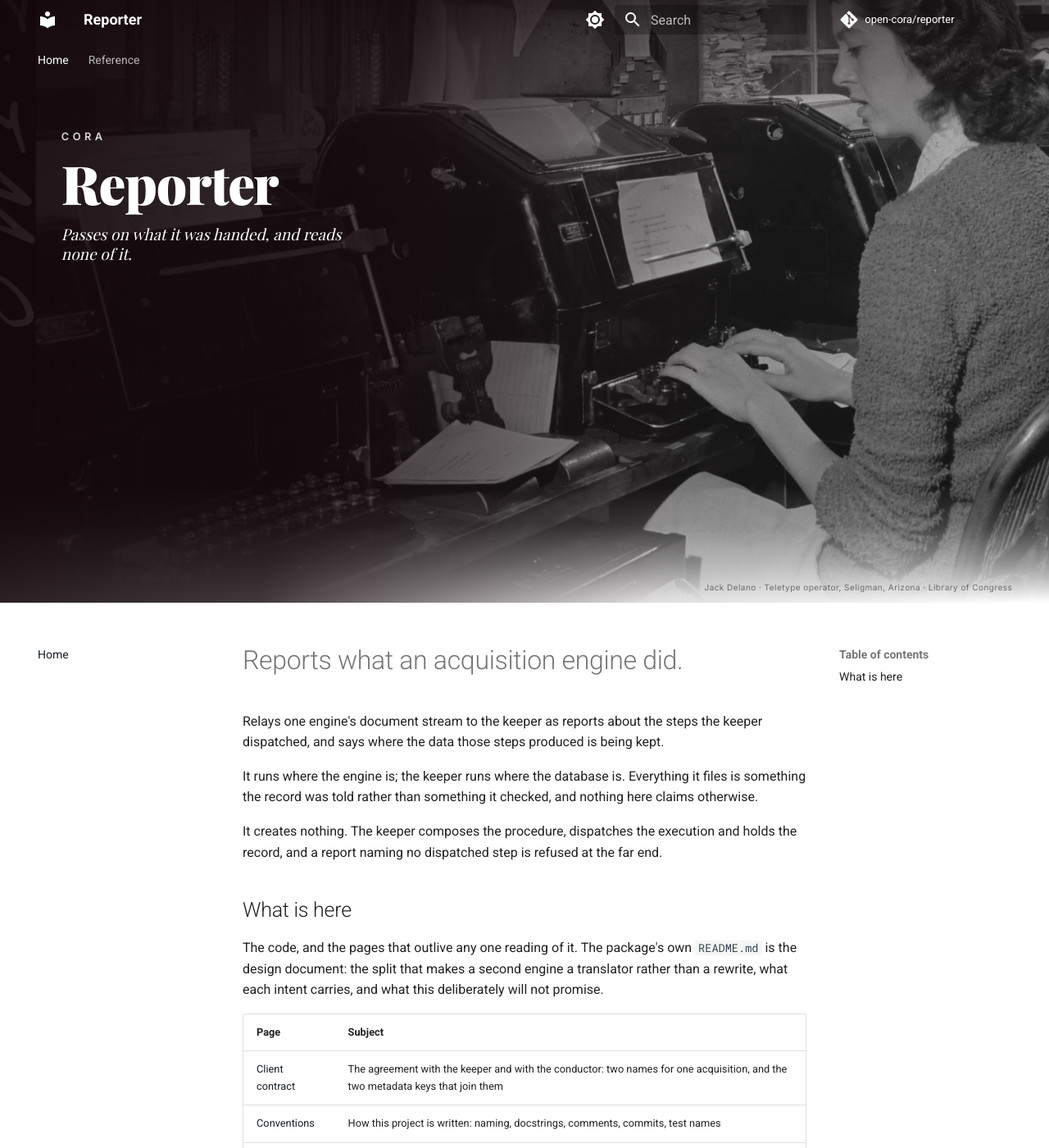
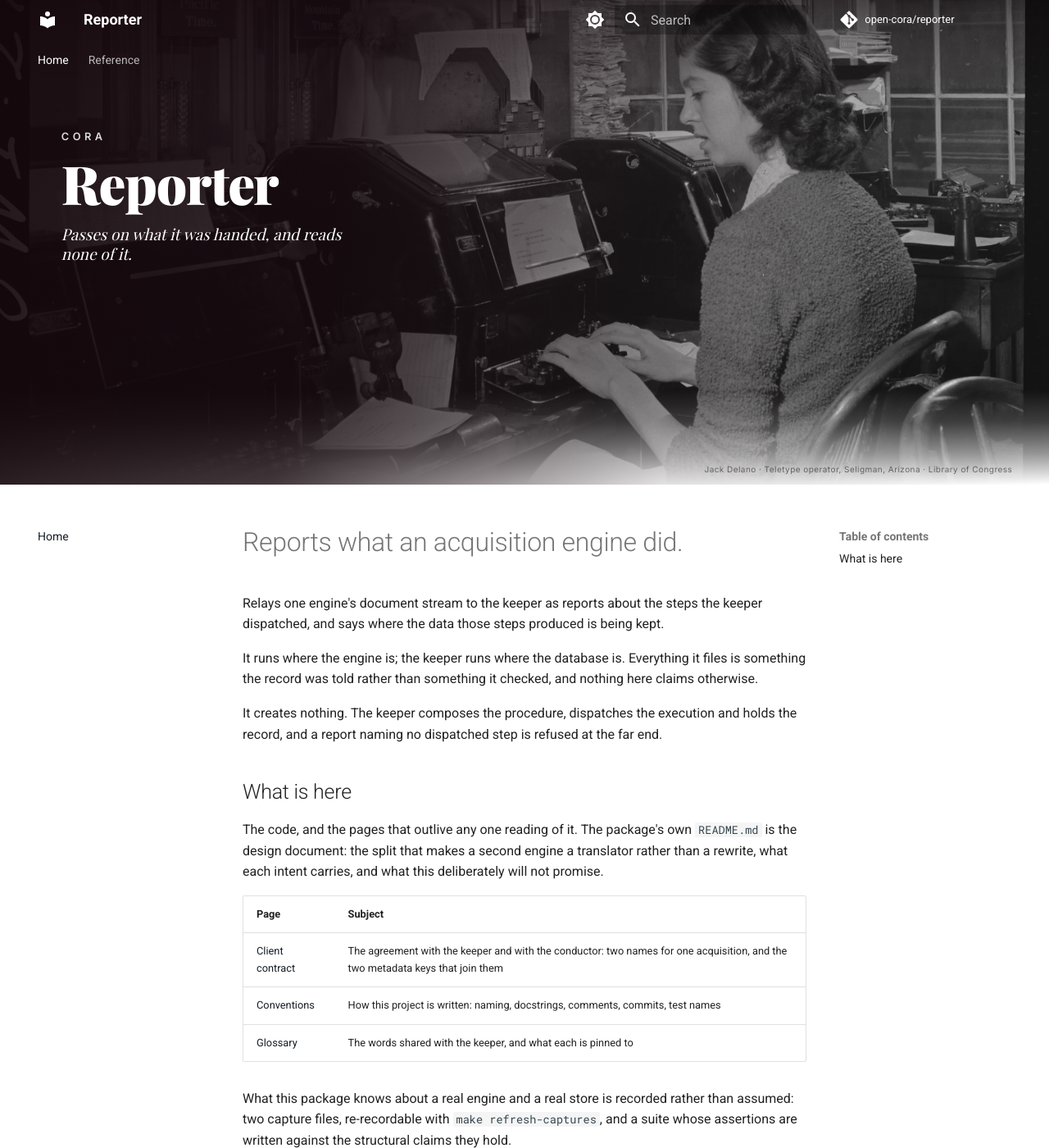
Before and after one commit to open-cora/reporter, an MkDocs documentation site: the page built from docs/index.md, in a window 1280 px wide and 1400 px high. Shown: the whole window at 82% size. Built offline with MkDocs 1.6.1 and Material for MkDocs 9.7.7, drawn with Linux system fonts in a browser that asks for light colours; some web fonts are replaced; comment, search, counter and statistics services are not loaded.

Commit message:
fix: the right sixth of every plate was off the page, not badly cropped
The heroes looked wrong and the crops were not the reason. On a 1512px
viewport the hero image was being laid out 1800px wide: it ran 288px past
the right edge, only 84 percent of each plate was ever on screen, and the
whole site carried a horizontal scrollbar nobody had mentioned. The missing
sixth is the right-hand sixth, which is where the Constable's barge and the
canal are, and where the Delano operator sits.

The cause is that `.hero__image` was positioned with `left: 0` and `right: 0`
and no width. That stretches a div, and `.hero__layer` next to it is a div,
which is why the wash covered the viewport correctly while the picture under
it did not. An image is a replaced element: with `width` auto and a height
given, the used width comes from the intrinsic ratio and `right` is dropped
as over-constrained. So the image sized itself to its own 2:1 against a
900px box and overflowed. `object-fit: cover` never ran, which is also why
this never looked like a crop and never showed up in a screenshot of the
plate on its own.

Two lines fix it. The image gets an explicit width, and the hero subtracts
the strip behind the header from its own height so the box it hands the
image is exactly 2:1. Both carry a comment saying what goes wrong without
them, because neither is guessable from reading the working version.

With the full plate finally on screen, the anchors were all set against a
frame a sixth wider than the real one, and every subject sat too high: the
top 144px of a plate is behind the header and the tab bar, so a head placed
near the top edge is a head nobody sees. All four move down. Keeper 0.55 to
0.46 so the hats clear the header, conductor 0.56 to 0.47 which brings back
the water and the waiting barge, reporter 0.78 to 0.68 and thinker 0.56 to
0.48 so both faces sit below the nav rather than behind it.

Co-Authored-By: Claude Opus 5 (1M context) <noreply@anthropic.com>

```diff
--- a/docs/stylesheets/hero.css
+++ b/docs/stylesheets/hero.css
@@ -9,12 +9,13 @@
      would clip that sliver away. */
   overflow: visible;
   background: var(--md-default-bg-color);
-  /* 50vw is exactly 2:1, the aspect the plates are cut to, so `cover` throws
-     nothing away between roughly 760px and 2080px of viewport. The plates were
-     cut to 20:9 first, and that letterbox was too shallow for canvases this
-     upright: it left the Geographer no headroom and reduced the Constable's
-     sky to a strip. */
-  height: clamp(380px, 50vw, 1040px);
+  /* The plates are 2:1 and the box that shows them is this height plus the
+     strip behind the header, so the hero has to be 50vw minus that strip for
+     the box to come out 2:1 and `cover` to throw nothing away. Subtracting it
+     is not a refinement. Without it the box is taller than the plate, and
+     because the image is a replaced element the overflow does not show up as
+     a crop: see the width note below. */
+  height: calc(clamp(380px, 50vw, 1040px) - var(--topnav-height, 0px));
   margin-top: -1px;
 }
 
@@ -27,6 +28,15 @@
   left: 0;
   right: 0;
   bottom: 0;
+  /* Explicit, and not left to `left: 0` with `right: 0`. Those two stretch a
+     div, but an image is a replaced element: with `width` auto and a height
+     given, its width comes from the intrinsic ratio and `right` is dropped as
+     over-constrained. That is what happened here, and it is invisible in a
+     screenshot of the plate itself. On a 1512px viewport the image was laid
+     out 1800px wide, so the right sixth of every plate was off the page along
+     with the Constable's barge, and the whole site carried a horizontal
+     scrollbar. `cover` never ran at all. */
+  width: 100%;
   height: calc(100% + var(--topnav-height, 0px));
   object-fit: cover;
   object-position: center center;
```
Also changed, not shown: docs/assets/hero-reporter-1200.webp, docs/assets/hero-reporter-2400.webp, docs/assets/hero-reporter-3600.webp.
